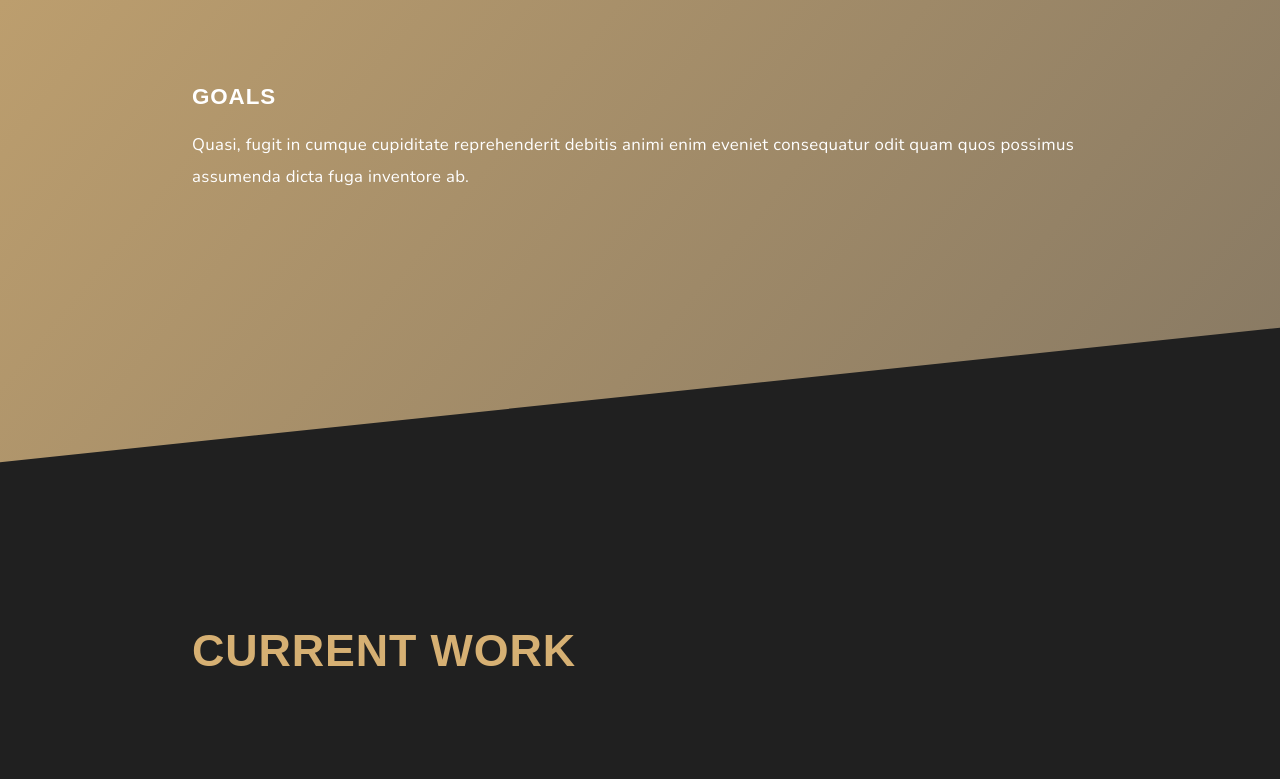
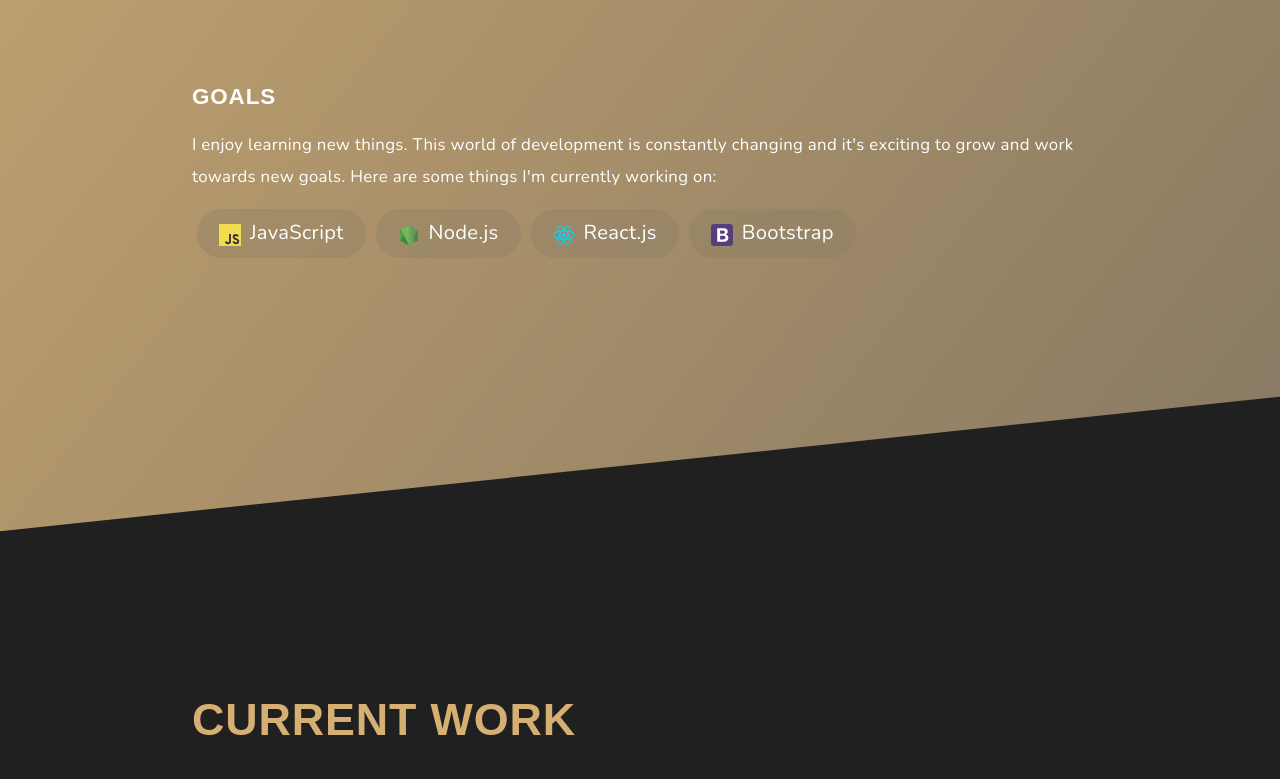
Before and after one commit to thezier/thezier.github.io, a plain HTML site: page index.html in a window 1280 px wide. Shown: the part 1810-2589 px from the top of the page. Drawn offline with nearby package versions, Linux system fonts and the light colour scheme; no server answers.

Commit message:
Various updates

```diff
--- a/css/style.css
+++ b/css/style.css
@@ -168,6 +168,7 @@ h5 {
   flex-wrap: nowrap;
   width: 100%;
   max-width: 120rem;
+  height: 80%;
   align-content: center;
   justify-content: space-between;
   align-items: center;
@@ -694,7 +695,6 @@ img {
   .header_container {
     flex-wrap: wrap;
     justify-content: center;
-    padding-bottom: 10rem;
   }
 
   h1 {
--- a/index.html
+++ b/index.html
@@ -116,10 +116,18 @@
         <div class="about_section">
           <h5 class="about_header">Goals</h5>
           <p>
-            Quasi, fugit in cumque cupiditate reprehenderit debitis animi enim
-            eveniet consequatur odit quam quos possimus assumenda dicta fuga
-            inventore ab.
+            I enjoy learning new things. This world of development is constantly
+            changing and it's exciting to grow and work towards new goals. Here
+            are some things I'm currently working on:
           </p>
+          <div class="skills_list">
+            <ul>
+              <li><img src="img/js.svg" /> JavaScript</li>
+              <li><img src="img/node.svg" /> Node.js</li>
+              <li><img src="img/react.svg" /> React.js</li>
+              <li><img src="img/bootstrap.svg" /> Bootstrap</li>
+            </ul>
+          </div>
         </div>
       </div>
     </section>
@@ -178,7 +186,8 @@
         <h2 class="section_description">Projects</h2>
       </div>
 
-      <div class="projects">
+      <h5 class="section_header">Coming Soon...</h5>
+      <!--div class="projects">
         <div class="box">
           <h5 class="section_header">Emmaus</h5>
           <p>
@@ -224,7 +233,7 @@
             </ul>
           </div>
         </div>
-      </div>
+      </div-->
 
       <div style="margin: 150px"></div>
 
--- a/script.js
+++ b/script.js
@@ -65,7 +65,7 @@ const revealSection = function (entries, observer) {
 
 const sectionObserver = new IntersectionObserver(revealSection, {
   root: null,
-  threshold: 0.15,
+  threshold: 0.1,
 });
 allSections.forEach(function (section) {
   sectionObserver.observe(section);
```
Also changed, not shown: img/bootstrap.svg (added), img/node.svg (added), img/react.svg (added).
